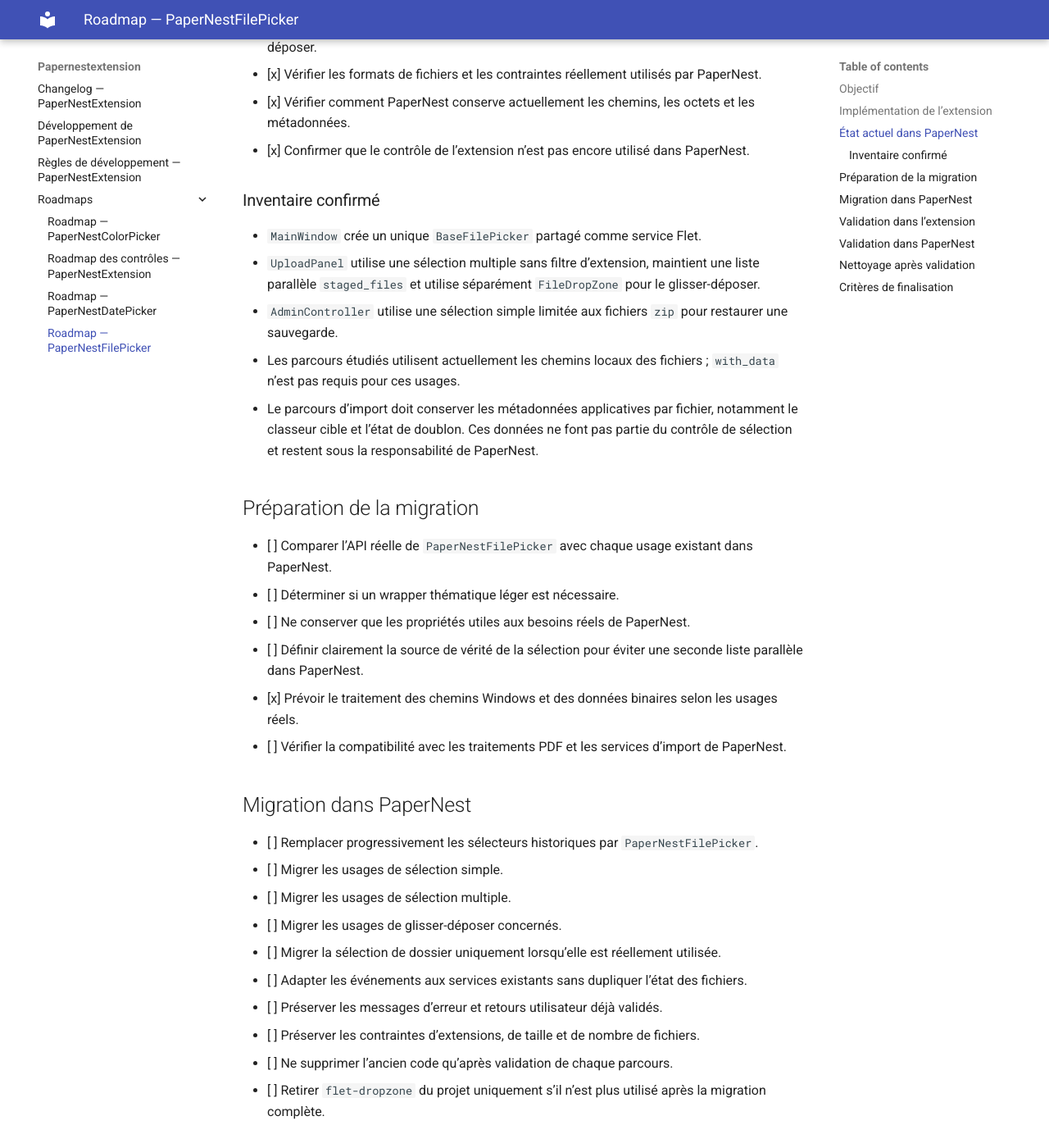
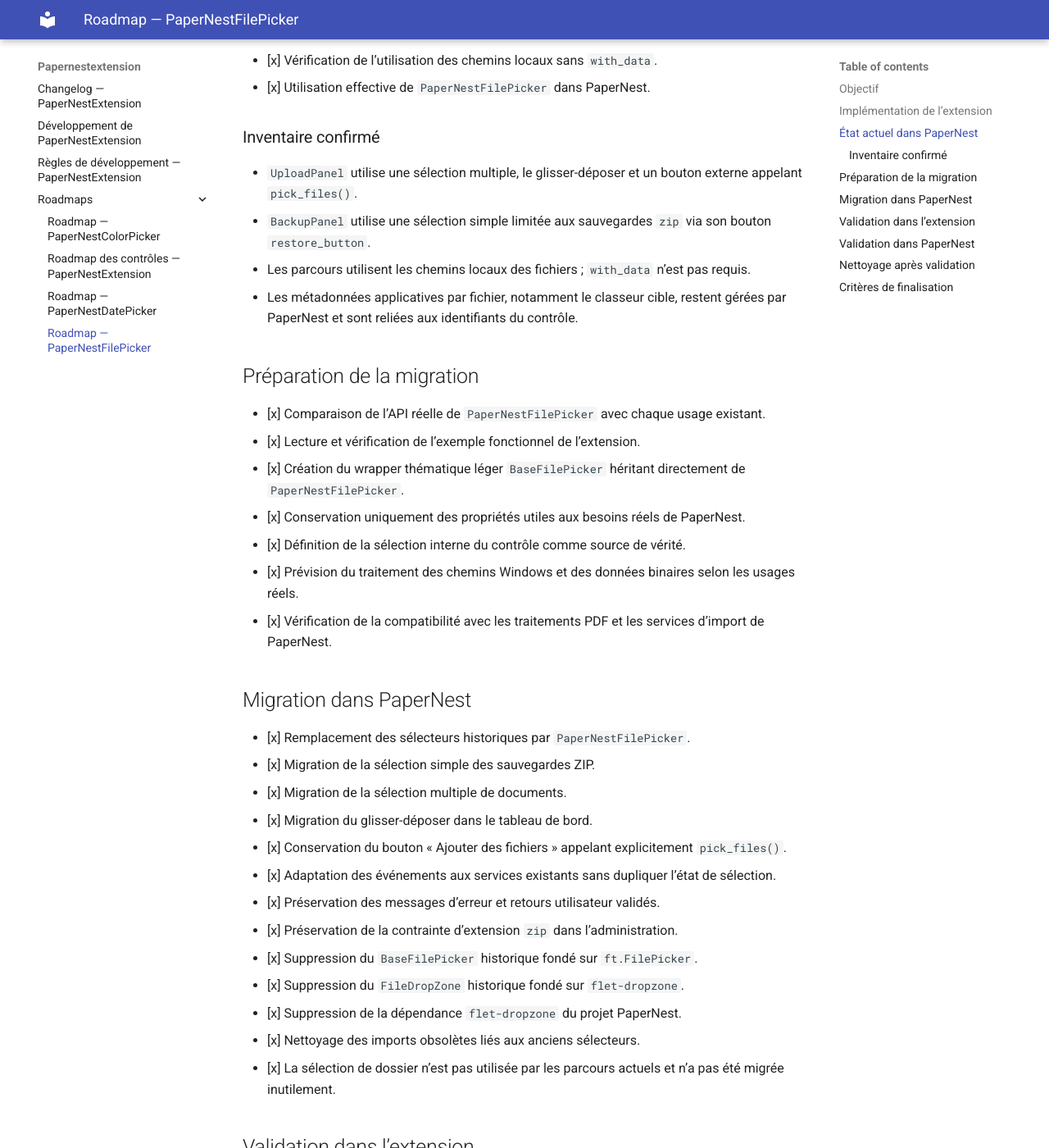
Before and after one commit to Drenae/PaperNestExtension, an MkDocs documentation site: the page built from docs/roadmaps/ROADMAP_FILE_PICKER.md, in a window 1280 px wide and 1400 px high, scrolled down 1547 px. Shown: the whole window at 82% size. Built offline with MkDocs 1.6.1 and Material for MkDocs 9.7.7, drawn with Linux system fonts in a browser that asks for light colours; some of the changed text lies outside the part shown.

Commit message:
Mettre à jour la roadmap PaperNestFilePicker

```diff
--- a/docs/roadmaps/ROADMAP_FILE_PICKER.md
+++ b/docs/roadmaps/ROADMAP_FILE_PICKER.md
@@ -37,80 +37,88 @@
 
 ## État actuel dans PaperNest
 
-- [x] Inventorier précisément tous les mécanismes actuels de sélection de fichiers et de dossiers.
-- [x] Identifier les usages de `ft.FilePicker`, de `flet-dropzone` et des wrappers présents dans `forms.py` ou ailleurs.
-- [x] Identifier les écrans utilisant une sélection simple, multiple, un dossier ou un glisser-déposer.
-- [x] Vérifier les formats de fichiers et les contraintes réellement utilisés par PaperNest.
-- [x] Vérifier comment PaperNest conserve actuellement les chemins, les octets et les métadonnées.
-- [x] Confirmer que le contrôle de l’extension n’est pas encore utilisé dans PaperNest.
+- [x] Inventaire complet des mécanismes de sélection de fichiers et de dossiers.
+- [x] Identification des usages historiques de `ft.FilePicker`, `flet-dropzone`, `BaseFilePicker` et `FileDropZone`.
+- [x] Identification des parcours de sélection multiple, glisser-déposer et sélection simple ZIP.
+- [x] Vérification des formats et contraintes réellement utilisés.
+- [x] Vérification de l’utilisation des chemins locaux sans `with_data`.
+- [x] Utilisation effective de `PaperNestFilePicker` dans PaperNest.
 
 ### Inventaire confirmé
 
-- `MainWindow` crée un unique `BaseFilePicker` partagé comme service Flet.
-- `UploadPanel` utilise une sélection multiple sans filtre d’extension, maintient une liste parallèle `staged_files` et utilise séparément `FileDropZone` pour le glisser-déposer.
-- `AdminController` utilise une sélection simple limitée aux fichiers `zip` pour restaurer une sauvegarde.
-- Les parcours étudiés utilisent actuellement les chemins locaux des fichiers ; `with_data` n’est pas requis pour ces usages.
-- Le parcours d’import doit conserver les métadonnées applicatives par fichier, notamment le classeur cible et l’état de doublon. Ces données ne font pas partie du contrôle de sélection et restent sous la responsabilité de PaperNest.
+- `UploadPanel` utilise une sélection multiple, le glisser-déposer et un bouton externe appelant `pick_files()`.
+- `BackupPanel` utilise une sélection simple limitée aux sauvegardes `zip` via son bouton `restore_button`.
+- Les parcours utilisent les chemins locaux des fichiers ; `with_data` n’est pas requis.
+- Les métadonnées applicatives par fichier, notamment le classeur cible, restent gérées par PaperNest et sont reliées aux identifiants du contrôle.
 
 ## Préparation de la migration
 
-- [ ] Comparer l’API réelle de `PaperNestFilePicker` avec chaque usage existant dans PaperNest.
-- [ ] Déterminer si un wrapper thématique léger est nécessaire.
-- [ ] Ne conserver que les propriétés utiles aux besoins réels de PaperNest.
-- [ ] Définir clairement la source de vérité de la sélection pour éviter une seconde liste parallèle dans PaperNest.
-- [x] Prévoir le traitement des chemins Windows et des données binaires selon les usages réels.
-- [ ] Vérifier la compatibilité avec les traitements PDF et les services d’import de PaperNest.
+- [x] Comparaison de l’API réelle de `PaperNestFilePicker` avec chaque usage existant.
+- [x] Lecture et vérification de l’exemple fonctionnel de l’extension.
+- [x] Création du wrapper thématique léger `BaseFilePicker` héritant directement de `PaperNestFilePicker`.
+- [x] Conservation uniquement des propriétés utiles aux besoins réels de PaperNest.
+- [x] Définition de la sélection interne du contrôle comme source de vérité.
+- [x] Prévision du traitement des chemins Windows et des données binaires selon les usages réels.
+- [x] Vérification de la compatibilité avec les traitements PDF et les services d’import de PaperNest.
 
 ## Migration dans PaperNest
 
-- [ ] Remplacer progressivement les sélecteurs historiques par `PaperNestFilePicker`.
-- [ ] Migrer les usages de sélection simple.
-- [ ] Migrer les usages de sélection multiple.
-- [ ] Migrer les usages de glisser-déposer concernés.
-- [ ] Migrer la sélection de dossier uniquement lorsqu’elle est réellement utilisée.
-- [ ] Adapter les événements aux services existants sans dupliquer l’état des fichiers.
-- [ ] Préserver les messages d’erreur et retours utilisateur déjà validés.
-- [ ] Préserver les contraintes d’extensions, de taille et de nombre de fichiers.
-- [ ] Ne supprimer l’ancien code qu’après validation de chaque parcours.
-- [ ] Retirer `flet-dropzone` du projet uniquement s’il n’est plus utilisé après la migration complète.
+- [x] Remplacement des sélecteurs historiques par `PaperNestFilePicker`.
+- [x] Migration de la sélection simple des sauvegardes ZIP.
+- [x] Migration de la sélection multiple de documents.
+- [x] Migration du glisser-déposer dans le tableau de bord.
+- [x] Conservation du bouton « Ajouter des fichiers » appelant explicitement `pick_files()`.
+- [x] Adaptation des événements aux services existants sans dupliquer l’état de sélection.
+- [x] Préservation des messages d’erreur et retours utilisateur validés.
+- [x] Préservation de la contrainte d’extension `zip` dans l’administration.
+- [x] Suppression du `BaseFilePicker` historique fondé sur `ft.FilePicker`.
+- [x] Suppression du `FileDropZone` historique fondé sur `flet-dropzone`.
+- [x] Suppression de la dépendance `flet-dropzone` du projet PaperNest.
+- [x] Nettoyage des imports obsolètes liés aux anciens sélecteurs.
+- [x] La sélection de dossier n’est pas utilisée par les parcours actuels et n’a pas été migrée inutilement.
 
 ## Validation dans l’extension
 
-- [ ] Vérifier l’exemple fonctionnel du contrôle.
-- [ ] Tester la sélection par clic.
-- [ ] Tester le glisser-déposer.
-- [ ] Tester la sélection simple et multiple.
-- [ ] Tester l’ajout, la suppression et l’effacement complet.
-- [ ] Tester la détection des doublons.
-- [ ] Tester les extensions interdites.
-- [ ] Tester la limite de taille.
-- [ ] Tester le nombre maximal de fichiers.
-- [ ] Tester les états visuels et l’état désactivé.
-- [ ] Tester `get_files()`, `remove_file()` et `clear_files()`.
-- [ ] Tester la sélection de dossier sur Windows lorsqu’elle est nécessaire.
-- [ ] Construire et tester l’extension sous Windows avec les versions actuellement retenues.
+- [x] Vérification de l’exemple fonctionnel et de son bouton externe `pick_files()`.
+- [ ] Tester la sélection par clic dans l’exemple dédié.
+- [ ] Tester le glisser-déposer dans l’exemple dédié.
+- [ ] Tester la sélection simple et multiple dans l’exemple dédié.
+- [ ] Tester l’ajout, la suppression et l’effacement complet dans l’exemple dédié.
+- [ ] Tester la détection des doublons dans l’exemple dédié.
+- [ ] Tester les extensions interdites dans l’exemple dédié.
+- [ ] Tester la limite de taille dans l’exemple dédié.
+- [ ] Tester le nombre maximal de fichiers dans l’exemple dédié.
+- [ ] Tester les états visuels et l’état désactivé dans l’exemple dédié.
+- [ ] Tester `get_files()`, `remove_file()` et `clear_files()` dans l’exemple dédié.
+- [ ] Tester la sélection de dossier sur Windows uniquement lorsqu’un besoin réel apparaîtra.
+- [ ] Construire et tester l’exemple de l’extension sous Windows avec les versions actuellement retenues.
 
 ## Validation dans PaperNest
 
-- [ ] Tester chaque écran utilisant des fichiers ou dossiers.
-- [ ] Vérifier les chemins transmis aux services.
-- [ ] Vérifier les données binaires lorsqu’elles sont demandées.
-- [ ] Vérifier l’import et le traitement des PDF.
-- [ ] Vérifier les erreurs de validation et les doublons.
-- [ ] Vérifier le rendu visuel sous Windows.
-- [ ] Vérifier que la sélection interne du contrôle reste la seule source de vérité lorsque cela est prévu.
-- [ ] Faire valider chaque parcours réel par l’utilisateur.
-- [ ] Mettre à jour la roadmap UI de PaperNest après validation.
-- [ ] Mettre à jour le changelog de PaperNestExtension et celui de PaperNest.
+- [x] Test du tableau de bord avec sélection par clic.
+- [x] Test du glisser-déposer.
+- [x] Test de la sélection multiple.
+- [x] Test de l’ajout, de la suppression et de l’effacement complet.
+- [x] Test de la détection des doublons.
+- [x] Test du bouton externe « Ajouter des fichiers ».
+- [x] Test du parcours de restauration depuis `restore_button`.
+- [x] Vérification des chemins transmis aux services.
+- [x] Vérification de l’import et du traitement des PDF.
+- [x] Vérification du rendu visuel sous Windows.
+- [x] Vérification que la sélection interne du contrôle reste la source de vérité.
+- [x] Validation de chaque parcours réel par l’utilisateur.
+- [x] Validation du build Windows de PaperNest.
+- [x] Mise à jour de la roadmap UI de PaperNest.
+- [ ] Mise à jour du changelog de PaperNestExtension et de celui de PaperNest.
 
 ## Nettoyage après validation
 
-- [ ] Supprimer les anciens wrappers et contrôles de sélection devenus inutiles.
-- [ ] Supprimer les imports obsolètes.
-- [ ] Retirer les dépendances devenues inutiles uniquement après vérification globale.
-- [ ] Vérifier l’ensemble de `forms.py` après les migrations DatePicker et FilePicker.
-- [ ] Effectuer le nettoyage global commun seulement à la fin des deux migrations.
+- [x] Suppression des anciens wrappers et contrôles de sélection devenus inutiles.
+- [x] Suppression des imports obsolètes.
+- [x] Retrait de la dépendance `flet-dropzone` devenue inutile.
+- [x] Vérification de l’ensemble de `forms.py` après les migrations DatePicker et FilePicker.
+- [x] Nettoyage global commun effectué après validation des deux migrations.
 
 ## Critères de finalisation
 
-La migration est terminée uniquement lorsque tous les parcours réels de sélection et de dépôt de fichiers de PaperNest utilisent le nouveau contrôle de manière fiable, que le build Windows est validé, que les traitements existants fonctionnent encore et que les anciens wrappers, imports et dépendances devenus inutiles ont été supprimés après validation complète.
+La migration dans PaperNest est terminée : tous les parcours réels utilisent `PaperNestFilePicker`, le bouton externe et le glisser-déposer alimentent la même sélection interne, l’administration utilise le nouveau contrôle pour les sauvegardes ZIP, le build Windows est validé et les anciens wrappers, imports et dépendances ont été supprimés. Les tests exhaustifs de l’exemple dédié de PaperNestExtension restent suivis séparément.
```
